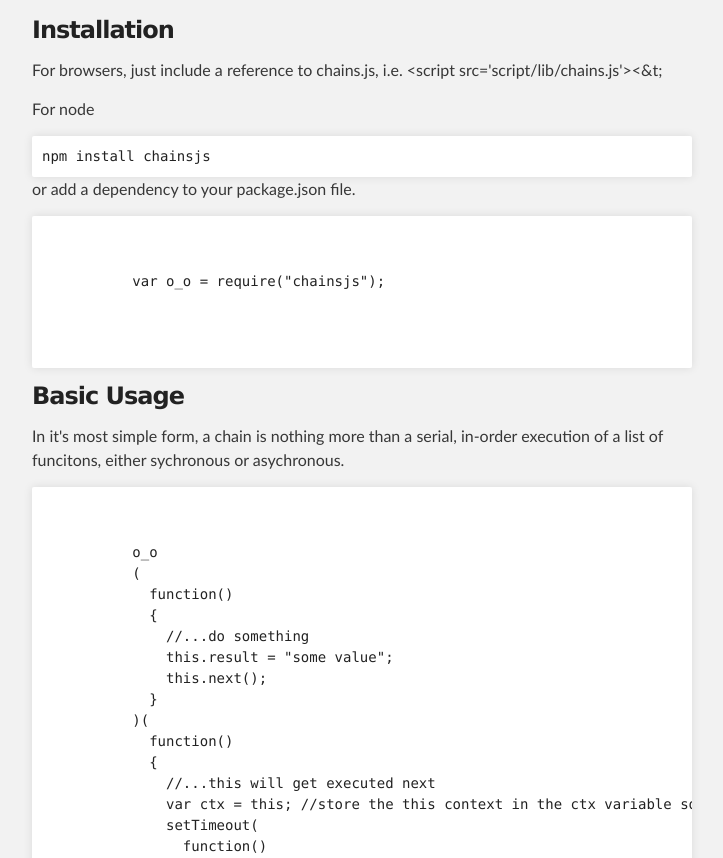
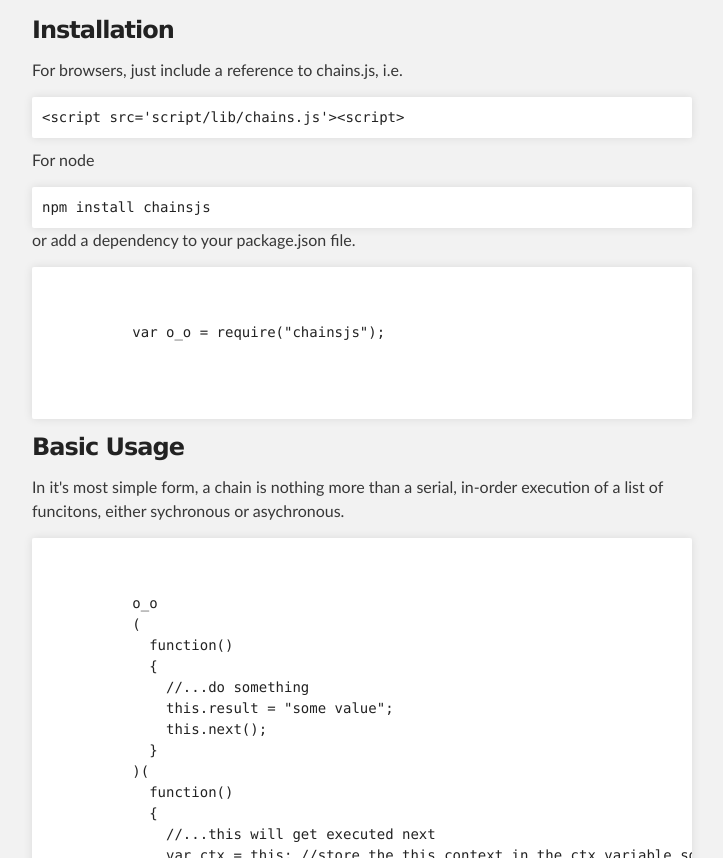
Before and after one commit to claytongulick/chains, a plain HTML site: page index.html in a window 1280 px wide. Shown: the part 976-1834 px from the top of the page, without its empty margins (288-1011 px from the left). Drawn offline with Linux system fonts and the light colour scheme.

Commit message:
doc tweak

```diff
--- a/index.html
+++ b/index.html
@@ -54,7 +54,8 @@
       "main_chain", which when executed orchestrates all of the complex async loads for the entire app.</p>
 
       <h3>Installation</h3>
-      <p>For browsers, just include a reference to chains.js, i.e. &lt;script src='script/lib/chains.js'&gt;&lt;&t;</p>
+      <p>For browsers, just include a reference to chains.js, i.e. </p>
+      <pre>&lt;script src='script/lib/chains.js'&gt;&lt;script&gt;</pre>
       <p>For node <pre>npm install chainsjs</pre> or add a dependency to your package.json file.</p>
       <pre>
         <code>
```
